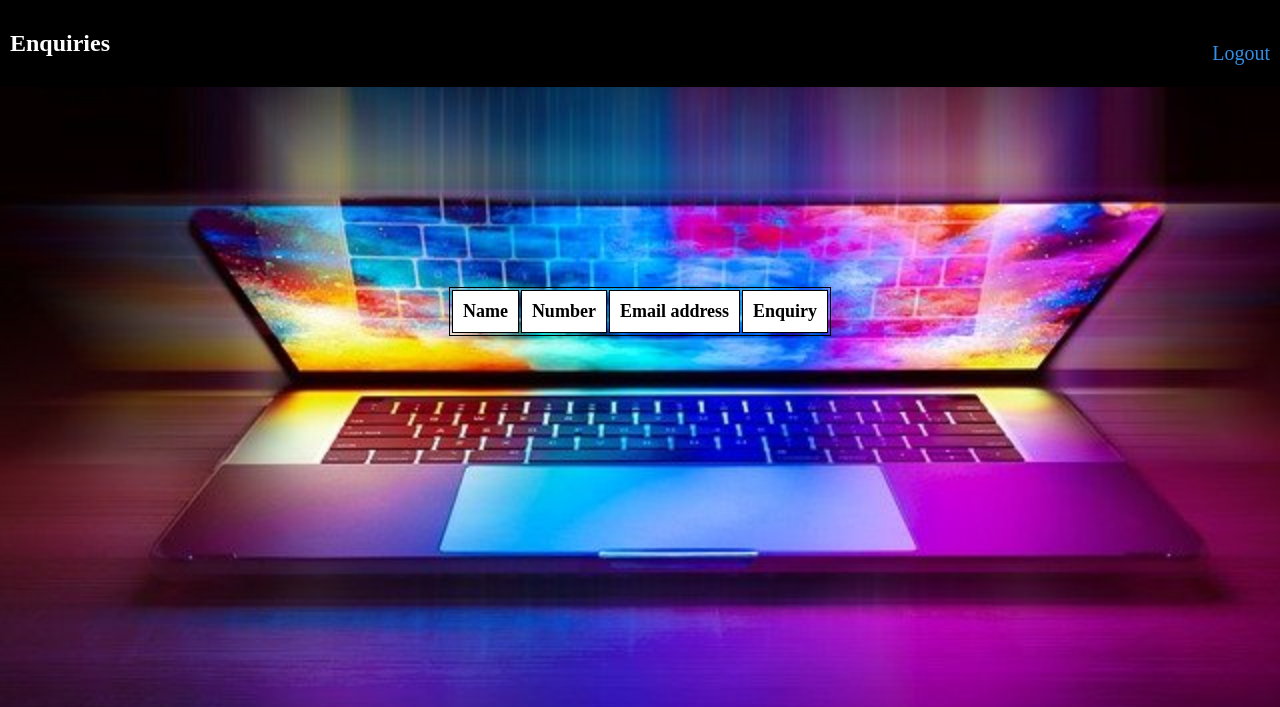
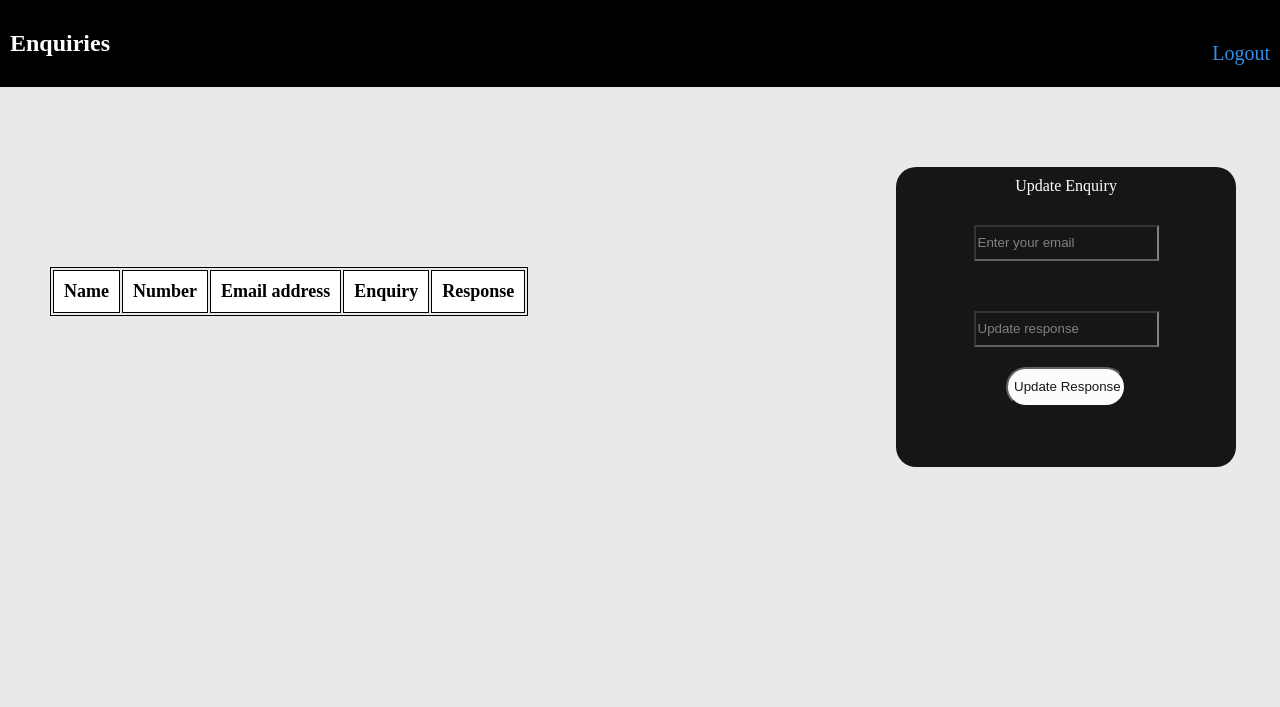
Before and after one commit to RuramaiB/ICS-2102-Assignment-4, a PHP site: page /dashboard.php in a window 1280 px wide. Shown: the top 707 px of the page. Run offline with PHP 8.4, Linux system fonts and the light colour scheme; data that the repository does not hold is empty.

Commit message:
Assignment 4

```diff
--- a/dashboard.php
+++ b/dashboard.php
@@ -13,22 +13,31 @@ $conn->close();
 <!-- HTML code to display data in tabular format -->
 <!DOCTYPE html>
 <html lang="en">
-
 <head>
     <meta charset="UTF-8">
-    <title>GFG User Details</title>
+    <title>Laptop Sellers City Dashboard</title>
     <!-- CSS FOR STYLING THE PAGE -->
     <style>
         body{
             margin: 0;
             padding: 0;
-            background:url("img/1.jpg");
-            background-size:cover;
+            background-color:rgb(233, 233, 233);
+        }
+        .dashboard{
+            display:flex;
+            flex-direction: row;
+            flex-wrap: wrap;
+            width: 100%;
+        }
+        .table{
+            width: 70%;
         }
         table {
-            margin: 0 auto;
+            margin-left:50px;
+            margin-top:100px;
             font-size: large;
             border: 1px solid black;
+
         }
 
         td {
@@ -52,7 +61,7 @@ $conn->close();
             background-color: black;
             color: white;
             padding: 10px;
-            margin-bottom: 25vh;
+            margin-bottom: 10vh;
         }
         .navbar h1{
             float:left;
@@ -65,6 +74,38 @@ $conn->close();
             cursor: pointer;
             margin-top: -35px;
         }
+        .Updateresponse{
+    width: 25%;
+    background-color: black;
+    border-radius: 20px;
+    padding: 10px;
+    opacity: 90%;
+    height: 35vh;
+    justify-content: center;
+    align-items: center;
+    text-align: center;
+    color: white;
+   }
+   #response-email, #response{
+    margin-top: 30px;
+    height: 30px;
+    background-color: transparent;
+    border-bottom-color: black;
+    margin-bottom: 20px;
+   }
+    #response-email, #response:focus{
+        color: white;
+    }
+     #response-email, #response:placeholder{
+        color: white;
+     }
+ #response-submit{
+    height: 40px;
+    width: 120px;
+    border-radius: 20px;
+    background-color: white;
+    color: black;
+ }
     </style>
 </head>
 
@@ -74,13 +115,15 @@ $conn->close();
             <h2>Enquiries</h2>
             <a href="logout.php">Logout</a>
         </div>
-        <!-- TABLE CONSTRUCTION -->
+        <div class="dashboard">
+            <div class="table">
                 <table>
                     <tr>
                         <th>Name</th>
                         <th>Number</th>
                         <th>Email address</th>
                         <th>Enquiry</th>
+                        <th>Response</th>
                     </tr>
                     <!-- PHP CODE TO FETCH DATA FROM ROWS -->
                     <?php
@@ -95,11 +138,24 @@ $conn->close();
                         <td><?php echo $rows['number'];?></td>
                         <td><?php echo $rows['email'];?></td>
                         <td><?php echo $rows['enquiry'];?></td>
+                        <td><?php echo $rows['response'];?></td>
                     </tr>
                     <?php
                         }
                     ?>
                 </table>
+            </div>
+
+        <div class="Updateresponse">
+        <label for="response-heading" id = "enq-heading">Update Enquiry</label>
+        <form class = "response-enquiry" action ="respond.php" name="Response" onsubmit="return validateForm()" method="post">
+            <input type="text" id = "response-email"name = "email" placeholder="Enter your email"><br>
+            <input type="text" id = "response"name = "response" placeholder="Update response"><br>
+            <input id = "response-submit" type="submit" value="Update Response">
+        </form>
+        </div>
+
+    </div>
     </section>
 </body>
 
--- a/enquiries.php
+++ b/enquiries.php
@@ -5,7 +5,7 @@
     <meta charset="UTF-8">
     <meta http-equiv="X-UA-Compatible" content="IE=edge">
     <meta name="viewport" content="width=device-width, initial-scale=1.0">
-    <link rel="stylesheet" href="style.css">
+    <link rel="stylesheet" href="enquiries.css">
     <!-- <script defer src="script.js"></script> -->
     <script src="script.js"></script>
     <title>Enquiries</title>
@@ -18,7 +18,7 @@
         <input type="email" name="email" id="" placeholder="Enter your email address"><br>
         <textarea name="enquiry" id="" cols="30" rows="10" placeholder="Please enter the enquiry"></textarea><br>
         <input type="submit" value="Submit">
-        <!-- <button type="submit" id = "submit">Submit</button> -->
+        <a href="checkResponse.php">Check Response</a>
     </form>
 </body>
 </html>
```
Also changed, not shown: check.php (added, +17 -0 lines), checkResponse.php (added, +23 -0 lines), enquiries.css (added, +97 -0 lines), form.php (+10 -8 lines), respond.php (added, +12 -0 lines), style.css (+1 -55 lines). Lines whose indentation alone changed are shown as unchanged.
